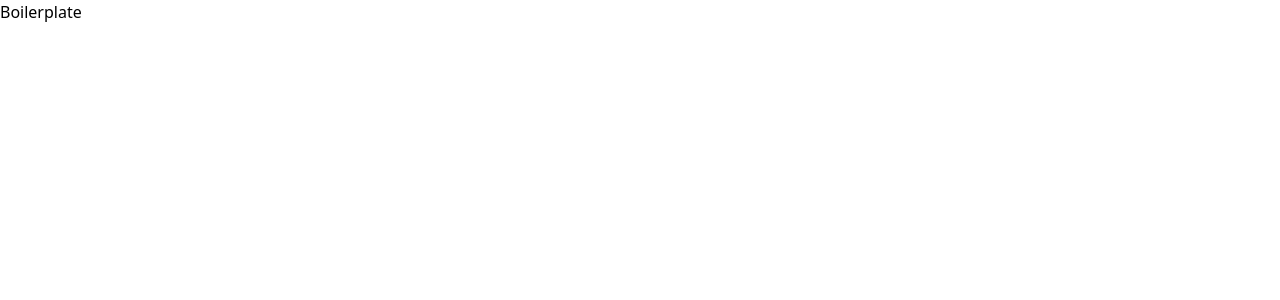
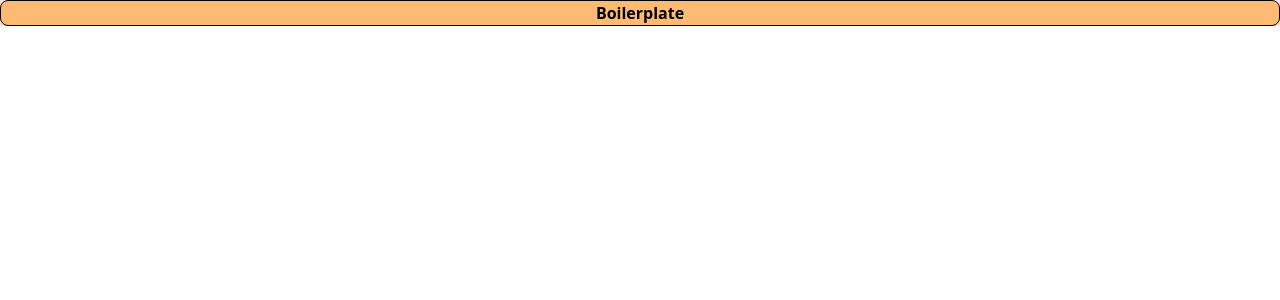
Before and after one commit to bootladder/vueboilerplate, a Vue app in the folder frontend/: page / in a window 1280 px wide. Shown: the top 300 px of the page. Built offline with nearby package versions, Linux system fonts and the light colour scheme.

Commit message:
tailwind needs tailwind config and postcss

```diff
--- /dev/null
+++ b/frontend/postcss.config.js
@@ -0,0 +1,6 @@
+module.exports = {
+  plugins: {
+    tailwindcss: {},
+    autoprefixer: {},
+  },
+}
--- a/frontend/src/App.vue
+++ b/frontend/src/App.vue
@@ -43,7 +43,7 @@
 
 <template>
 
-    <div class="">
+    <div class="bg-red-100">
         <TitleBar/>
     </div>
 </template>
--- /dev/null
+++ b/frontend/tailwind.config.js
@@ -0,0 +1,10 @@
+module.exports = {
+  content: [
+    "./index.html",
+    "./src/**/*.{js,ts,jsx,tsx,vue}",
+  ],
+  theme: {
+    extend: {},
+  },
+  plugins: [],
+}
```
Also changed, not shown: 1 other file (tests, documents, lock files or other folders).
